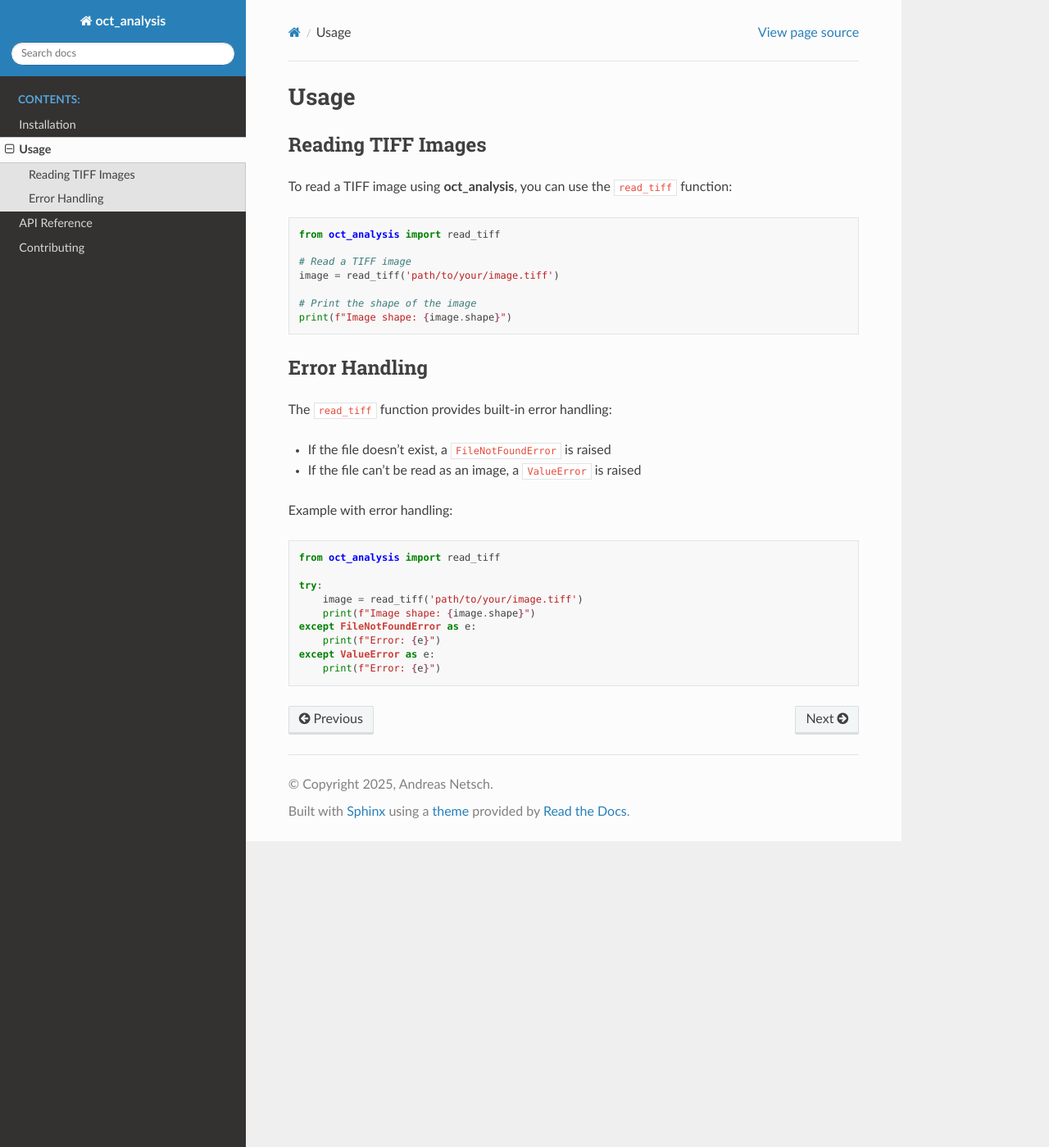
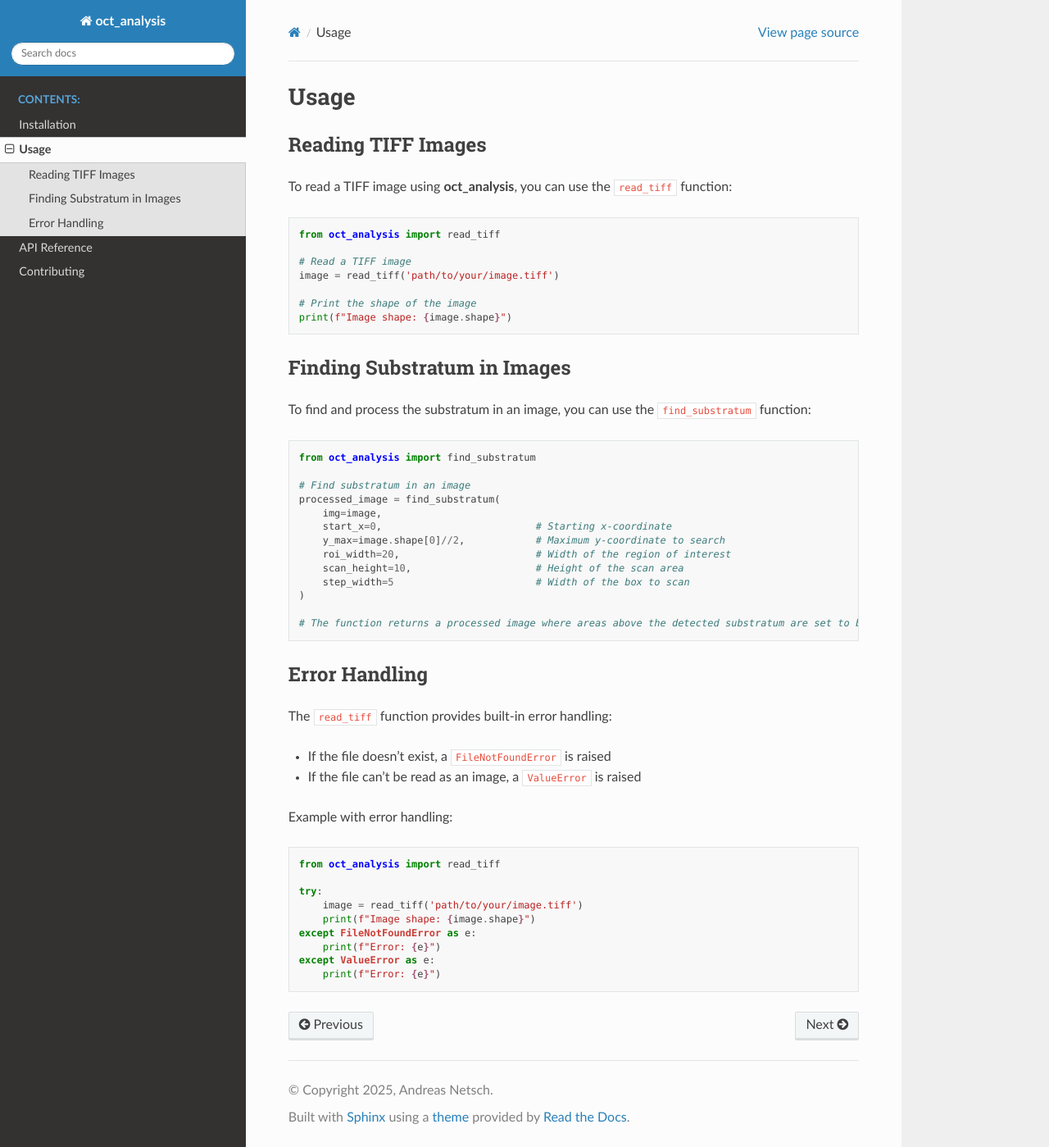
Before and after one commit to AndreasNetsch/oct_analysis, a Sphinx documentation site: the page built from docs/source/usage.rst, in a window 1280 px wide and 1399 px high. Shown: the whole window at 82% size. Built offline with Sphinx 7.4.7 and the Read the Docs theme 3.1.0, drawn with Linux system fonts in a browser that asks for light colours.

Commit message:
Updated read the docs config file

```diff
--- a/docs/source/conf.py
+++ b/docs/source/conf.py
@@ -7,7 +7,7 @@
 import os
 import sys
 
-sys.path.insert(0, os.path.abspath("../src"))
+sys.path.insert(0, os.path.abspath("../.."))
 
 # -- Project information -----------------------------------------------------
 # https://www.sphinx-doc.org/en/master/usage/configuration.html#project-information
--- a/docs/source/usage.rst
+++ b/docs/source/usage.rst
@@ -15,6 +15,27 @@ To read a TIFF image using **oct_analysis**, you can use the ``read_tiff`` funct
 
     # Print the shape of the image
     print(f"Image shape: {image.shape}")
+
+Finding Substratum in Images
+--------------------------
+
+To find and process the substratum in an image, you can use the ``find_substratum`` function:
+
+.. code-block:: python
+
+    from oct_analysis import find_substratum
+
+    # Find substratum in an image
+    processed_image = find_substratum(
+        img=image,
+        start_x=0,                          # Starting x-coordinate
+        y_max=image.shape[0]//2,            # Maximum y-coordinate to search
+        roi_width=20,                       # Width of the region of interest
+        scan_height=10,                     # Height of the scan area
+        step_width=5                        # Width of the box to scan
+    )
+
+    # The function returns a processed image where areas above the detected substratum are set to black
 
 Error Handling
 -------------
--- a/src/oct_analysis/__init__.py
+++ b/src/oct_analysis/__init__.py
@@ -2,8 +2,8 @@
 oct_analysis - A library for image processing functions
 """
 
-from .image_processing import read_tiff
+from .image_processing import read_tiff, find_substratum
 
-__all__ = ["read_tiff"]
+__all__ = ["read_tiff", "find_substratum"]
 
 __version__ = "0.1.1"
```
